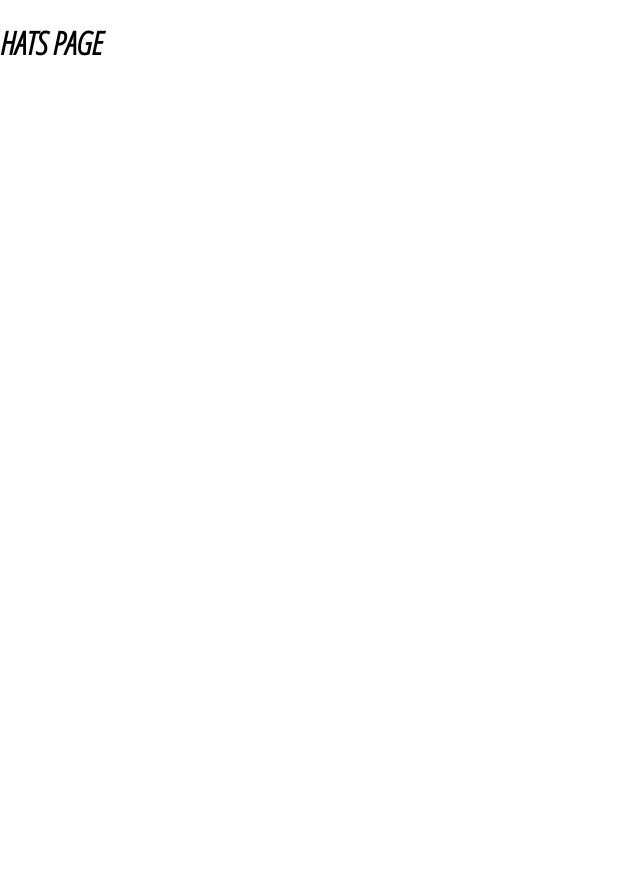
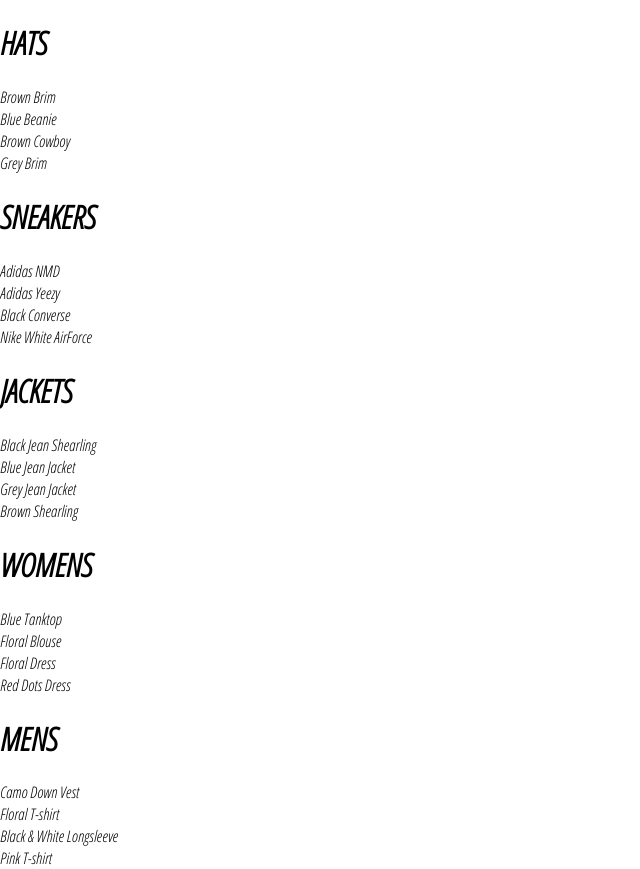
Before and after one commit to thevanshjain/E-commerce, a React (Create React App) app: page /shop/hats in a window 1280 px wide. Shown: the whole page, without its empty margins (0-640 px from the left). Before the commit the page ends 800 px from the top, so only its background shows below. Built offline with nearby package versions, Linux system fonts and the light colour scheme.

Commit message:
Shop Page

```diff
--- a/src/App.js
+++ b/src/App.js
@@ -1,21 +1,17 @@
 import React from 'react';
 import {Route, Switch} from 'react-router-dom';
-
+import ShopPage from './pages/Shop/Shop.component';
 import HomePage from './pages/homepage/homepage-compo';
 import './App.css';
 
-const HatPage = () => (
-  <div>
-    <h1> HATS PAGE </h1>
-  </div>
-)
+
 
 function App() {
   return (
     <div>
       <Switch>
         <Route exact path='/' component={HomePage} />
-        <Route path='/shop/hats' component={HatPage} />
+        <Route path='/shop/hats' component={ShopPage} />
       </Switch>
 
 
--- /dev/null
+++ b/src/Components/Collection_preview/Collection-preview-Component.jsx
@@ -0,0 +1,18 @@
+import React from 'react';
+
+import './Collection-preview-styles.scss';
+
+
+const CollectionPreview =({title,items}) => (
+    <div className='collection-preview'>
+        <h1 className='title'>{title.toUpperCase()}</h1>
+        <div className='preview'>
+            {items.filter((item,idx) => idx<4 ).map(item => (
+                <div key={item.id}> {item.name} </div>
+            ))}
+        </div>
+
+    </div>
+)
+
+export default CollectionPreview;
--- /dev/null
+++ b/src/pages/Shop/Shop.component.jsx
@@ -0,0 +1,27 @@
+import React from 'react';
+import ShopData from './shop.data'
+import CollectionPreview from '../../Components/Collection_preview/Collection-preview-Component';
+
+
+class ShopPage extends React.Component {
+    constructor(props){
+        super(props);
+
+        this.state ={
+              collections : ShopData
+
+        }
+    }
+    render() {
+        const {collections}=this.state;
+        return  (<div className='shop-page'>
+            {
+                collections.map(({id,...otherCollectionProps}) => (
+                    <CollectionPreview key={id} {...otherCollectionProps} />
+                )    )
+            }
+                </div>);
+    }
+}
+
+export default ShopPage;
--- /dev/null
+++ b/src/pages/Shop/shop.data.js
@@ -0,0 +1,284 @@
+const SHOP_DATA = [
+    {
+      id: 1,
+      title: 'Hats',
+      routeName: 'hats',
+      items: [
+        {
+          id: 1,
+          name: 'Brown Brim',
+          // imageUrl: 'https://i.ibb.co/ZYW3VTp/brown-brim.png',
+          imageUrl: "/images/shop-img/hats/brown-brim.png",
+          price: 25
+        },
+        {
+          id: 2,
+          name: 'Blue Beanie',
+          // imageUrl: 'https://i.ibb.co/ypkgK0X/blue-beanie.png',
+          imageUrl: "/images/shop-img/hats/blue-beanie.png",
+          price: 18
+        },
+        {
+          id: 3,
+          name: 'Brown Cowboy',
+          // imageUrl: 'https://i.ibb.co/QdJwgmp/brown-cowboy.png',
+          imageUrl: "/images/shop-img/hats/brown-cowboy.png",
+          price: 35
+        },
+        {
+          id: 4,
+          name: 'Grey Brim',
+          // imageUrl: 'https://i.ibb.co/RjBLWxB/grey-brim.png',
+          imageUrl: "/images/shop-img/hats/grey-brim.png",
+          price: 25
+        },
+        {
+          id: 5,
+          name: 'Green Beanie',
+          // imageUrl: 'https://i.ibb.co/YTjW3vF/green-beanie.png',
+          imageUrl: "/images/shop-img/hats/green-beanie.png",
+          price: 18
+        },
+        {
+          id: 6,
+          name: 'Palm Tree Cap',
+          // imageUrl: 'https://i.ibb.co/rKBDvJX/palm-tree-cap.png',
+          imageUrl: "/images/shop-img/hats/palm-tree-cap.png",
+          price: 14
+        },
+        {
+          id: 7,
+          name: 'Red Beanie',
+          // imageUrl: 'https://i.ibb.co/bLB646Z/red-beanie.png',
+          imageUrl: "/images/shop-img/hats/red-beanie.png",
+          price: 18
+        },
+        {
+          id: 8,
+          name: 'Wolf Cap',
+          // imageUrl: 'https://i.ibb.co/1f2nWMM/wolf-cap.png',
+          imageUrl: "/images/shop-img/hats/wolf-cap.png",
+          price: 14
+        },
+        {
+          id: 9,
+          name: 'Blue Snapback',
+          // imageUrl: 'https://i.ibb.co/X2VJP2W/blue-snapback.png',
+          imageUrl: "/images/shop-img/hats/blue-snapback.png",
+          price: 16
+        }
+      ]
+    },
+    {
+      id: 2,
+      title: 'Sneakers',
+      routeName: 'sneakers',
+      items: [
+        {
+          id: 10,
+          name: 'Adidas NMD',
+          // imageUrl: 'https://i.ibb.co/0s3pdnc/adidas-nmd.png',
+          imageUrl: "/images/shop-img/sneakers/adidas-nmd.png",
+          price: 220
+        },
+        {
+          id: 11,
+          name: 'Adidas Yeezy',
+          // imageUrl: 'https://i.ibb.co/dJbG1cT/yeezy.png',
+          imageUrl: "/images/shop-img/sneakers/yeezy.png",
+          price: 280
+        },
+        {
+          id: 12,
+          name: 'Black Converse',
+          // imageUrl: 'https://i.ibb.co/bPmVXyP/black-converse.png',
+          imageUrl: "/images/shop-img/sneakers/black-converse.png",
+          price: 110
+        },
+        {
+          id: 13,
+          name: 'Nike White AirForce',
+          // imageUrl: 'https://i.ibb.co/1RcFPk0/white-nike-high-tops.png',
+          imageUrl: "/images/shop-img/sneakers/white-nike-high-tops.png",
+          price: 160
+        },
+        {
+          id: 14,
+          name: 'Nike Red High Tops',
+          // imageUrl: 'https://i.ibb.co/QcvzydB/nikes-red.png',
+          imageUrl: "/images/shop-img/sneakers/nikes-red.png",
+          price: 160
+        },
+        {
+          id: 15,
+          name: 'Nike Brown High Tops',
+          // imageUrl: 'https://i.ibb.co/fMTV342/nike-brown.png',
+          imageUrl: "/images/shop-img/sneakers/nike-brown.png",
+          price: 160
+        },
+        {
+          id: 16,
+          name: 'Air Jordan Limited',
+          // imageUrl: 'https://i.ibb.co/w4k6Ws9/nike-funky.png',
+          imageUrl: "/images/shop-img/sneakers/nike-funky.png",
+          price: 190
+        },
+        {
+          id: 17,
+          name: 'Timberlands',
+          // imageUrl: 'https://i.ibb.co/Mhh6wBg/timberlands.png',
+          imageUrl: "/images/shop-img/sneakers/timberlands.png",
+          price: 200
+        }
+      ]
+    },
+    {
+      id: 3,
+      title: 'Jackets',
+      routeName: 'jackets',
+      items: [
+        {
+          id: 18,
+          name: 'Black Jean Shearling',
+          // imageUrl: 'https://i.ibb.co/XzcwL5s/black-shearling.png',
+          imageUrl: "/images/shop-img/jackets/black-shearling.png",
+          price: 125
+        },
+        {
+          id: 19,
+          name: 'Blue Jean Jacket',
+          // imageUrl: 'https://i.ibb.co/mJS6vz0/blue-jean-jacket.png',
+          imageUrl: "/images/shop-img/jackets/blue-jean-jacket.png",
+          price: 90
+        },
+        {
+          id: 20,
+          name: 'Grey Jean Jacket',
+          // imageUrl: 'https://i.ibb.co/N71k1ML/grey-jean-jacket.png',
+          imageUrl: "/images/shop-img/jackets/grey-jean-jacket.png",
+          price: 90
+        },
+        {
+          id: 21,
+          name: 'Brown Shearling',
+          // imageUrl: 'https://i.ibb.co/s96FpdP/brown-shearling.png',
+          imageUrl: "/images/shop-img/jackets/brown-shearling.png",
+          price: 165
+        },
+        {
+          id: 22,
+          name: 'Tan Trench',
+          // imageUrl: 'https://i.ibb.co/M6hHc3F/brown-trench.png',
+          imageUrl: "/images/shop-img/jackets/brown-trench.png",
+          price: 185
+        }
+      ]
+    },
+    {
+      id: 4,
+      title: 'Womens',
+      routeName: 'womens',
+      items: [
+        {
+          id: 23,
+          name: 'Blue Tanktop',
+          // imageUrl: 'https://i.ibb.co/7CQVJNm/blue-tank.png',
+          imageUrl: "/images/shop-img/womens/blue-tank.png",
+          price: 25
+        },
+        {
+          id: 24,
+          name: 'Floral Blouse',
+          // imageUrl: 'https://i.ibb.co/4W2DGKm/floral-blouse.png',
+          imageUrl: "/images/shop-img/womens/floral-blouse.png",
+          price: 20
+        },
+        {
+          id: 25,
+          name: 'Floral Dress',
+          // imageUrl: 'https://i.ibb.co/KV18Ysr/floral-skirt.png',
+          imageUrl: "/images/shop-img/womens/floral-skirt.png",
+          price: 80
+        },
+        {
+          id: 26,
+          name: 'Red Dots Dress',
+          // imageUrl: 'https://i.ibb.co/N3BN1bh/red-polka-dot-dress.png',
+          imageUrl: "/images/shop-img/womens/red-polka-dot-dress.png",
+          price: 80
+        },
+        {
+          id: 27,
+          name: 'Striped Sweater',
+          // imageUrl: 'https://i.ibb.co/KmSkMbH/striped-sweater.png',
+          imageUrl: "/images/shop-img/womens/striped-sweater.png",
+          price: 45
+        },
+        {
+          id: 28,
+          name: 'Yellow Track Suit',
+          // imageUrl: 'https://i.ibb.co/v1cvwNf/yellow-track-suit.png',
+          imageUrl: "/images/shop-img/womens/yellow-track-suit.png",
+          price: 135
+        },
+        {
+          id: 29,
+          name: 'White Blouse',
+          // imageUrl: 'https://i.ibb.co/qBcrsJg/white-vest.png',
+          imageUrl: "/images/shop-img/womens/white-vest.png",
+          price: 20
+        }
+      ]
+    },
+    {
+      id: 5,
+      title: 'Mens',
+      routeName: 'mens',
+      items: [
+        {
+          id: 30,
+          name: 'Camo Down Vest',
+          // imageUrl: 'https://i.ibb.co/xJS0T3Y/camo-vest.png',
+          imageUrl: "/images/shop-img/mens/camo-vest.png",
+          price: 325
+        },
+        {
+          id: 31,
+          name: 'Floral T-shirt',
+          // imageUrl: 'https://i.ibb.co/qMQ75QZ/floral-shirt.png',
+          imageUrl: "/images/shop-img/mens/floral-shirt.png",
+          price: 20
+        },
+        {
+          id: 32,
+          name: 'Black & White Longsleeve',
+          // imageUrl: 'https://i.ibb.co/55z32tw/long-sleeve.png',
+          imageUrl: "/images/shop-img/mens/long-sleeve.png",
+          price: 25
+        },
+        {
+          id: 33,
+          name: 'Pink T-shirt',
+          // imageUrl: 'https://i.ibb.co/RvwnBL8/pink-shirt.png',
+          imageUrl: "/images/shop-img/mens/pink-shirt.png",
+          price: 25
+        },
+        {
+          id: 34,
+          name: 'Jean Long Sleeve',
+          // imageUrl: 'https://i.ibb.co/VpW4x5t/roll-up-jean-shirt.png',
+          imageUrl: "/images/shop-img/mens/roll-up-jean-shirt.png",
+          price: 40
+        },
+        {
+          id: 35,
+          name: 'Burgundy T-shirt',
+          // imageUrl: 'https://i.ibb.co/mh3VM1f/polka-dot-shirt.png',
+          imageUrl: "/images/shop-img/mens/polka-dot-shirt.png",
+          price: 25
+        }
+      ]
+    }
+  ];
+
+  export default SHOP_DATA;
```
Also changed, not shown: src/Components/Collection_preview/Collection-preview-styles.scss (added).
